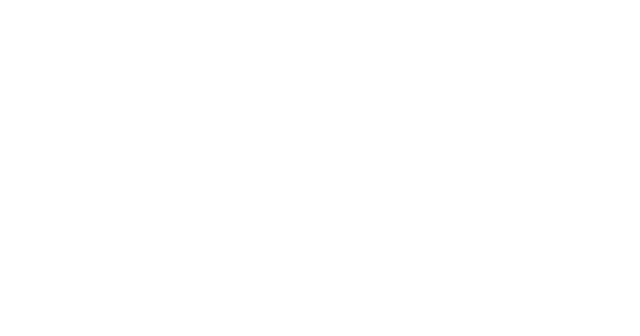
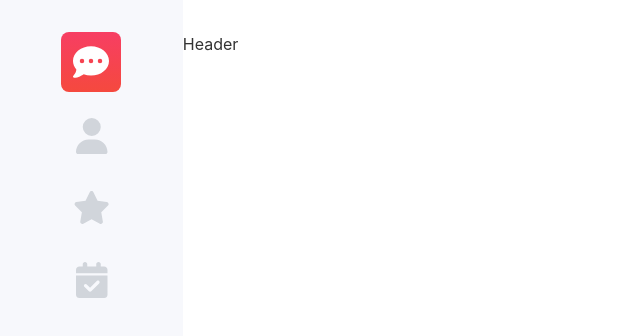
Before and after one commit to Rajebulalam/real-time-chat-application, a React (Create React App) app: page / in a window 1280 px wide. Shown: the top 336 px of the page, without its empty margins (0-640 px from the left). Built offline with nearby package versions, Linux system fonts and the light colour scheme.

Commit message:
Icon Part Designed

```diff
--- a/package.json
+++ b/package.json
@@ -3,6 +3,10 @@
   "version": "0.1.0",
   "private": true,
   "dependencies": {
+    "@fortawesome/fontawesome-free-brands": "^5.0.13",
+    "@fortawesome/fontawesome-svg-core": "^6.1.1",
+    "@fortawesome/free-solid-svg-icons": "^6.1.1",
+    "@fortawesome/react-fontawesome": "^0.1.18",
     "@testing-library/jest-dom": "^5.16.4",
     "@testing-library/react": "^13.3.0",
     "@testing-library/user-event": "^13.5.0",
--- a/src/App.js
+++ b/src/App.js
@@ -1,9 +1,10 @@
 import './App.css';
+import Interface from './Interface/Interface';
 
 function App() {
   return (
     <div>
-
+      <Interface></Interface>
     </div>
   );
 }
--- /dev/null
+++ b/src/Interface/Header.js
@@ -0,0 +1,11 @@
+import React from 'react';
+
+const Header = () => {
+    return (
+        <header className='w-full py-8'>
+            <h2>Header</h2>
+        </header>
+    );
+};
+
+export default Header;
--- /dev/null
+++ b/src/Interface/Icon.js
@@ -0,0 +1,28 @@
+import { faCalendarCheck, faCommentDots, faStar, faUser } from '@fortawesome/free-solid-svg-icons';
+import { FontAwesomeIcon } from '@fortawesome/react-fontawesome';
+import React from 'react';
+
+const Icon = () => {
+    return (
+        <div className='w-2/12 bg-accent h-screen'>
+            <div className='flex items-center justify-center py-8'>
+                <div>
+                    <div>
+                        <FontAwesomeIcon className='fontawesome text-4xl p-3 bg-gradient-to-b from-primary to-secondary rounded-lg text-white mb-3' icon={faCommentDots}></FontAwesomeIcon>
+                    </div>
+                    <div>
+                        <FontAwesomeIcon className='fontawesome text-4xl py-3 px-[15px] hover:bg-gradient-to-b hover:from-primary hover:to-secondary hover:text-white text-gray-300 rounded-lg mb-3' icon={faUser}></FontAwesomeIcon>
+                    </div>
+                    <div>
+                        <FontAwesomeIcon style={{fontSize: '33px'}} className='fontawesome p-3 hover:bg-gradient-to-b hover:from-primary hover:to-secondary hover:text-white text-gray-300 rounded-lg mb-3' icon={faStar}></FontAwesomeIcon>
+                    </div>
+                    <div>
+                        <FontAwesomeIcon className='fontawesome text-4xl py-3 px-[15px] hover:bg-gradient-to-b hover:from-primary hover:to-secondary hover:text-white text-gray-300 rounded-lg' icon={faCalendarCheck}></FontAwesomeIcon>
+                    </div>
+                </div>
+            </div>
+        </div>
+    );
+};
+
+export default Icon;
--- /dev/null
+++ b/src/Interface/Interface.js
@@ -0,0 +1,16 @@
+import React from 'react';
+import Header from './Header';
+import Icon from './Icon';
+
+const Interface = () => {
+    return (
+        <section>
+            <div className='flex justify-between'>
+                <Icon></Icon>
+                <Header></Header>
+            </div>
+        </section>
+    );
+};
+
+export default Interface;
--- a/tailwind.config.js
+++ b/tailwind.config.js
@@ -11,7 +11,7 @@
         mytheme: {
           primary: "#F73E63",
           secondary: "#F5493E",
-          accent: "#37cdbe",
+          accent: "#F7F8FC",
           neutral: "#3d4451",
           "base-100": "#ffffff",
         },
```
Also changed, not shown: 1 other file (tests, documents, lock files or other folders).
